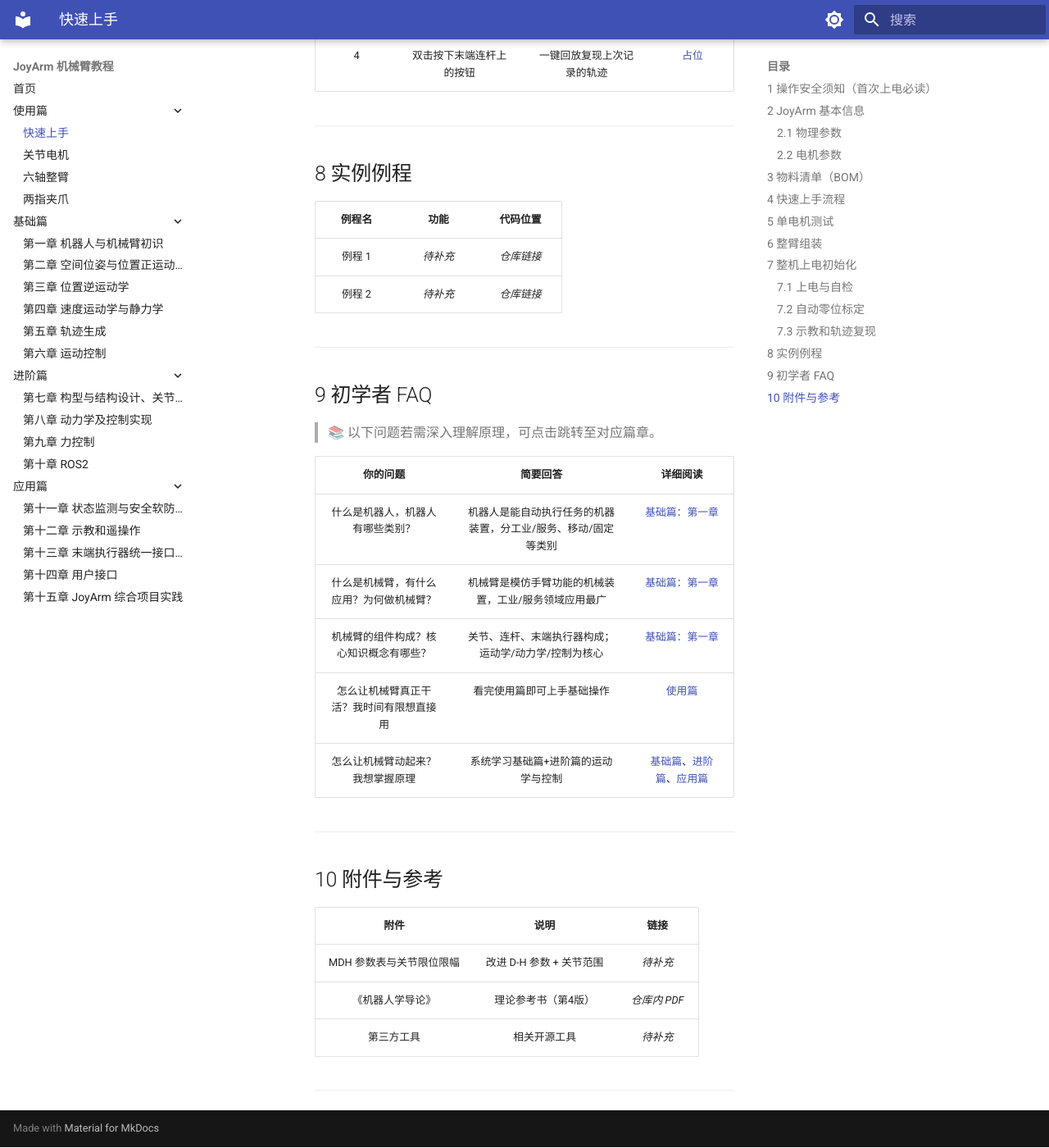
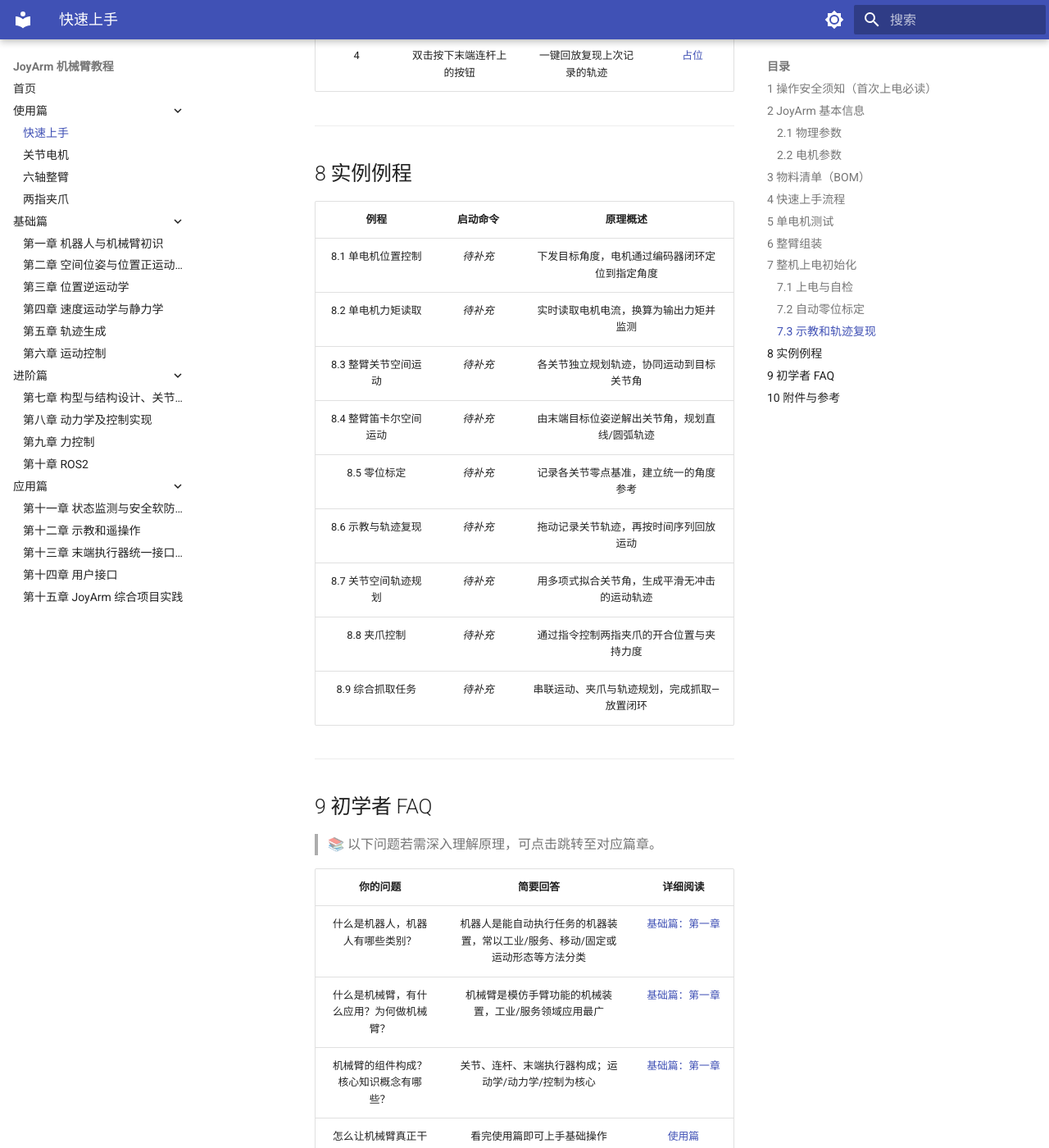
Before and after one commit to joyin-dexhand/joyin_arm_tutorial, an MkDocs documentation site: the page built from docs/chapter1_1.md, in a window 1280 px wide and 1400 px high, scrolled down 6201 px. Shown: the whole window at 82% size. Built offline with MkDocs 1.6.1 and Material for MkDocs 9.7.7, drawn with Linux system fonts in a browser that asks for light colours.

Commit message:
docs(快速上手): 实例例程改为9行表格(例程/启动命令/原理概述,编号8.1~8.9)

```diff
--- a/docs/chapter1_1.md
+++ b/docs/chapter1_1.md
@@ -160,10 +160,17 @@
 
 ## 8 实例例程
 
-| 例程名 | 功能 | 代码位置 |
-|:---:|:---:|:---:|
-| 例程 1 | *待补充* | *仓库链接* |
-| 例程 2 | *待补充* | *仓库链接* |
+| 例程 | 启动命令 | 原理概述 |
+|:---:|:---:|:---|
+| 8.1 单电机位置控制 | *待补充* | 下发目标角度，电机通过编码器闭环定位到指定角度 |
+| 8.2 单电机力矩读取 | *待补充* | 实时读取电机电流，换算为输出力矩并监测 |
+| 8.3 整臂关节空间运动 | *待补充* | 各关节独立规划轨迹，协同运动到目标关节角 |
+| 8.4 整臂笛卡尔空间运动 | *待补充* | 由末端目标位姿逆解出关节角，规划直线/圆弧轨迹 |
+| 8.5 零位标定 | *待补充* | 记录各关节零点基准，建立统一的角度参考 |
+| 8.6 示教与轨迹复现 | *待补充* | 拖动记录关节轨迹，再按时间序列回放运动 |
+| 8.7 关节空间轨迹规划 | *待补充* | 用多项式拟合关节角，生成平滑无冲击的运动轨迹 |
+| 8.8 夹爪控制 | *待补充* | 通过指令控制两指夹爪的开合位置与夹持力度 |
+| 8.9 综合抓取任务 | *待补充* | 串联运动、夹爪与轨迹规划，完成抓取—放置闭环 |
 
 ---
 
@@ -173,7 +180,7 @@
 
 | 你的问题 | 简要回答 | 详细阅读 |
 |:---:|:---:|:---:|
-| 什么是机器人，机器人有哪些类别？ | 机器人是能自动执行任务的机器装置，分工业/服务、移动/固定等类别 | [基础篇：第一章](chapter2_1.md) |
+| 什么是机器人，机器人有哪些类别？ | 机器人是能自动执行任务的机器装置，常以工业/服务、移动/固定或运动形态等方法分类 | [基础篇：第一章](chapter2_1.md) |
 | 什么是机械臂，有什么应用？为何做机械臂？ | 机械臂是模仿手臂功能的机械装置，工业/服务领域应用最广 | [基础篇：第一章](chapter2_1.md) |
 | 机械臂的组件构成？核心知识概念有哪些？ | 关节、连杆、末端执行器构成；运动学/动力学/控制为核心 | [基础篇：第一章](chapter2_1.md) |
 | 怎么让机械臂真正干活？我时间有限想直接用 | 看完使用篇即可上手基础操作 | [使用篇](chapter1_1.md) |
```
